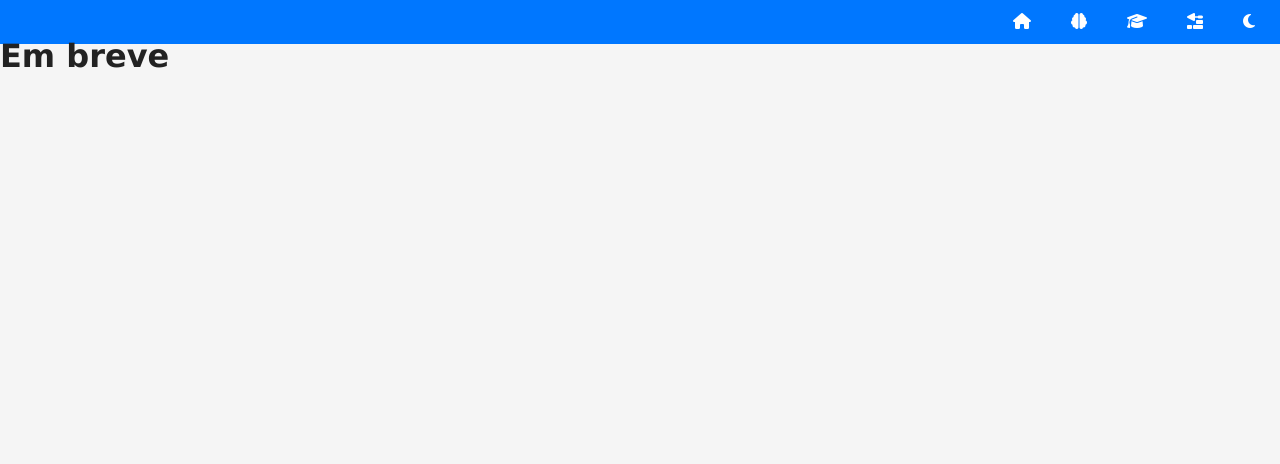
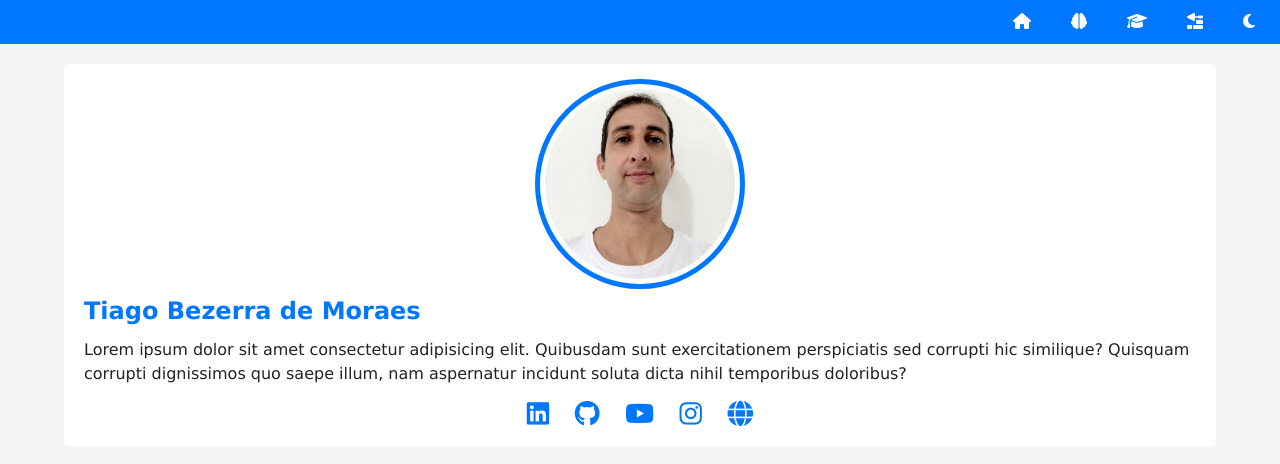
Before and after one commit to Tgo-Tiago/projeto-portifolio, a plain HTML site: page index.html in a window 1280 px wide. Drawn offline with Linux system fonts and the light colour scheme.

Commit message:
criando layout ficha

```diff
--- a/estilos/style.css
+++ b/estilos/style.css
@@ -57,3 +57,55 @@ nav#menu a:hover {
   background-color: var(--destaque-inverso);
   color: var(--destaque);
 }
+
+main {
+  display: grid;
+  grid-template-columns: auto 90vw auto;
+  gap: 20px;
+  margin-top: 20px;
+}
+
+section#ficha {
+  background-color: var(--fundo-card);
+  padding: 20px;
+  border-radius: 8px;
+  grid-column: 2;
+}
+
+section#ficha img.foto {
+  width: 200px;
+  aspect-ratio: 1/1;
+  object-fit: cover;
+  overflow: hidden;
+  border-radius: 50%;
+  border: 5px solid var(--fundo-card);
+  outline: 5px solid  var(--destaque);
+  display: block;
+  margin: auto;
+  margin-bottom: 15px;
+}
+
+section#ficha h1 {
+  color: var(--destaque);
+  margin: 15px 0;
+  font-size: 1.5em;
+  text-align: left;
+}
+
+div#social {
+  display: flex;
+  justify-content: center;
+  align-items: center;
+  font-size: 1.6em;
+  gap: 1em;
+  margin-top: 15px;
+}
+
+div#social a {
+  color: var(--destaque);
+  transition: color 0.5s;
+}
+
+div#social a:hover {
+  color: var(--destaque-inverso);
+}
--- a/index.html
+++ b/index.html
@@ -24,7 +24,22 @@
     </header>
 
     <main>
-        <h1>Em breve</h1>
+        <section id="ficha">
+            <img src="imagens/tiago.jpeg" alt="pefil Tiago Moraes" class="foto">
+            <h1>Tiago Bezerra de Moraes</h1>
+            <p>Lorem ipsum dolor sit amet consectetur adipisicing elit. Quibusdam sunt exercitationem perspiciatis sed corrupti hic similique? Quisquam corrupti dignissimos quo saepe illum, nam aspernatur incidunt soluta dicta nihil temporibus doloribus?</p>
+            <div id="social">
+                <a href="" target="_blank" rel="nofollow"><i class="fa-brands fa-linkedin"></i></a>
+                <a href="" target="_blank" rel="nofollow"><i class="fa-brands fa-github"></i></a>
+                <a href="" target="_blank" rel="nofollow"><i class="fa-brands fa-youtube"></i></a>
+                <a href="" target="_blank" rel="nofollow"><i class="fa-brands fa-instagram"></i></a>
+                <a href="" target="_blank" rel="nofollow"><i class="fa-solid fa-globe"></i></a>
+            </div>
+        </section>
+
+        <section id="detalhes">
+
+        </section>
     </main>
 
     <footer>
```
Also changed, not shown: imagens/tiago.jpeg (added).
